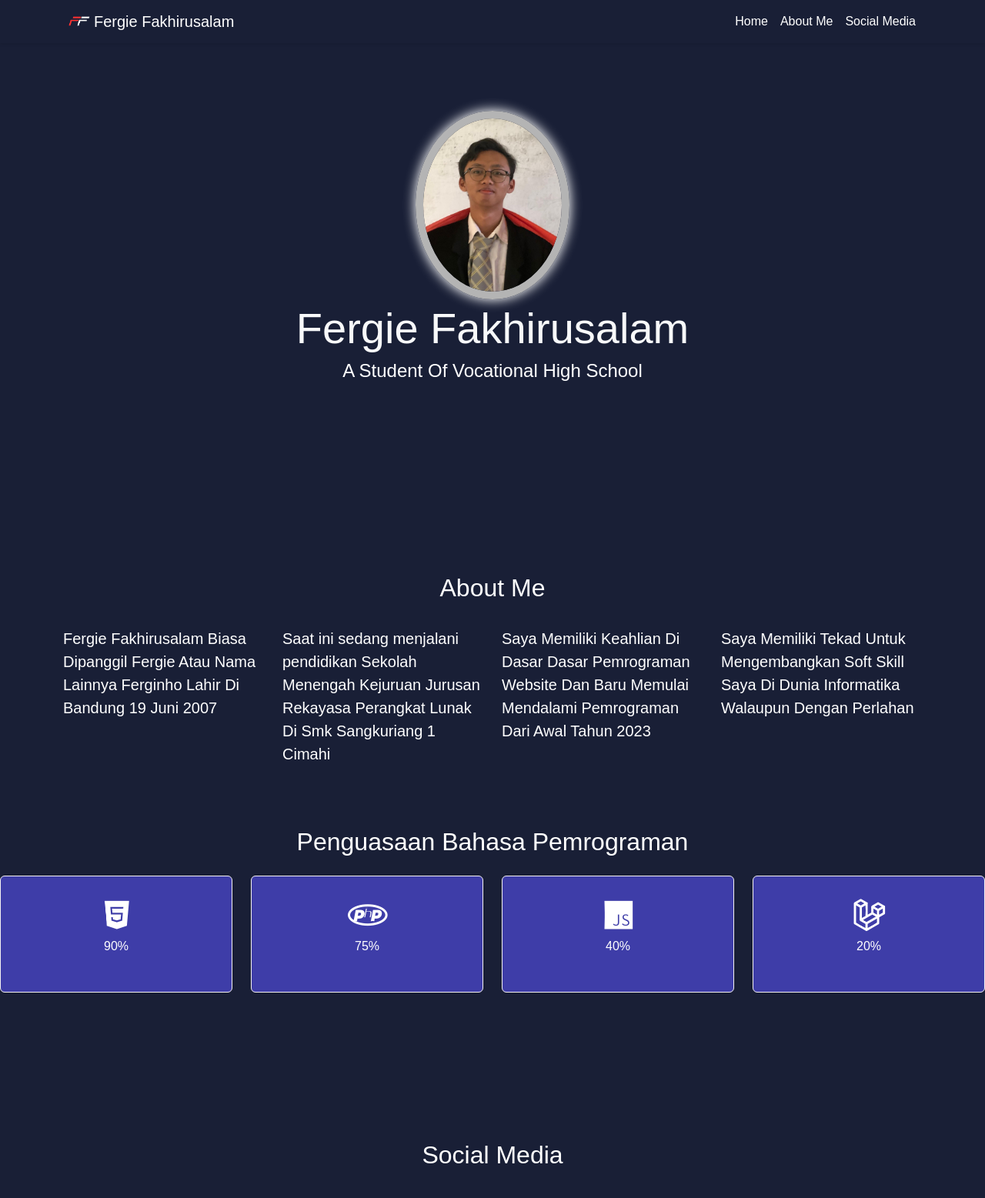
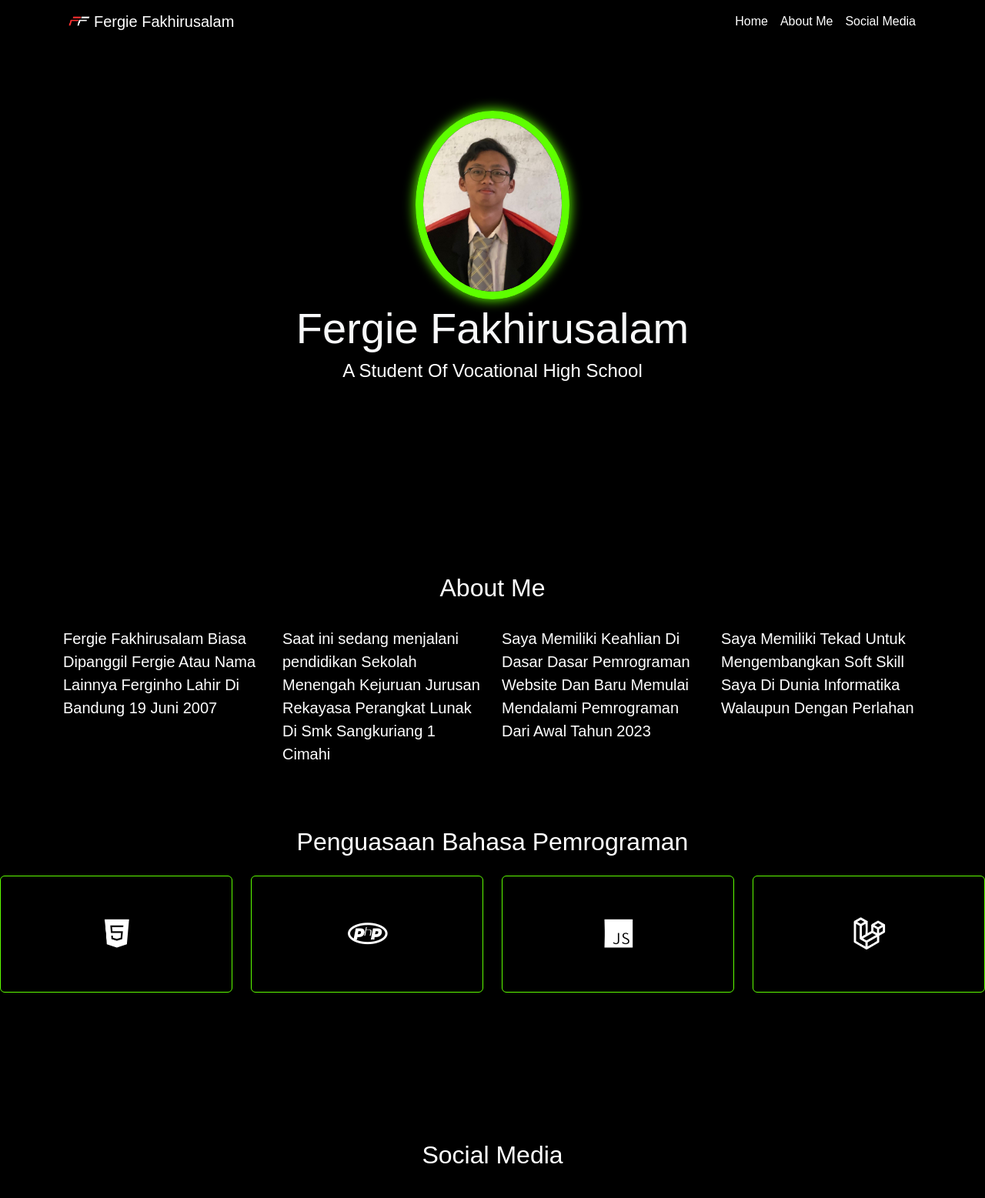
Before and after one commit to Ferginho77/PortfolioFergie, a plain HTML site: page index.html in a window 1280 px wide. Shown: the top 1557 px of the page at 77% size. Drawn offline with nearby package versions, Linux system fonts and the light colour scheme.

Commit message:
edit warna

```diff
--- a/index.html
+++ b/index.html
@@ -26,7 +26,7 @@
   <!-- header -->
   <nav
   class="navbar navbar-expand-lg fixed-top navbar-dark shadow-sm"
-  style="background-color: #191f36"
+  style="background-color: #000000"
 >
   <div class="container">
     <img class="rounded-circle small-Logo" src="assets/logo.png" width="40px" />
@@ -59,7 +59,7 @@
     alt="LOGO"
     width="200"
     class="rounded-circle mt-5 mb-1"
-    style="border: 10px solid #b4b4b4; box-shadow: 0 0 15px 1px #ffffff"
+    style="border: 10px solid #5eff00; box-shadow: 0 0 15px 1px #5eff00"
   />
   <h1 class="display-4 text-light">Fergie Fakhirusalam
   </h1>
@@ -111,45 +111,45 @@
   </div>
   <div class="row" data-aos="fade-up">
     <div class="col-md-3 mb-3">
-      <div class="card" style="background-color: #3e3da8">
+      <div class="card" style="background-color: #000000">
         <div class="card-bio">
           <div class="number">
             <i class="fa-brands fa-html5"></i>
-            <p class="mt-2">90%</p>
           </div>
         </div>
       </div>
     </div>
     <div class="col-md-3 mb-3">
-      <div class="card" style="background-color: #3e3da8">
+      <div class="card" style="background-color: #000000">
         <div class="card-bio">
           <div class="number">
             <i class="fa-brands fa-php"></i>
-            <p class="mt-2">75%</p>
+
           </div>
         </div>
       </div>
     </div>
     <div class="col-md-3 mb-3">
-      <div class="card" style="background-color: #3e3da8">
+      <div class="card" style="background-color: #000000">
         <div class="card-bio">
           <div class="number">
             <i class="fa-brands fa-js"></i>
-            <p class="mt-2">40%</p>
+
           </div>
         </div>
       </div>
     </div>
     <div class="col-md-3 mb-3">
-      <div class="card" style="background-color: #3e3da8">
+      <div class="card" style="background-color: #000000">
         <div class="card-bio">
           <div class="number">
             <i class="fa-brands fa-laravel"></i>
-            <p class="mt-2">20%</p>
+
           </div>
         </div>
       </div>
     </div>
+
   </div>
   <div class="medsos-section" id="section_3">
     <div class="container mt-5 text-light">
--- a/layouts/style.css
+++ b/layouts/style.css
@@ -12,7 +12,7 @@
 }
 
 :root {
-  --bg-color: #191f36;
+  --bg-color: #000000;
   --text-color: #fff;
 }
 
@@ -24,6 +24,11 @@ body {
 
 section {
   padding-top: 6rem;
+}
+
+.nav-link:hover {
+  color: #5eff00;
+  text-shadow: 0 0 10px#5eff00;
 }
 
 .home-section {
@@ -81,8 +86,8 @@ section {
 }
 
 .card:hover {
-  border: 1px solid #fff;
-  box-shadow: 0px 0px 20px 1px #fff;
+  border: 1px solid #5eff00;
+  box-shadow: 0px 0px 20px 1px #5eff00;
 }
 
 .medsos-section {
@@ -91,14 +96,14 @@ section {
 
 .card {
   background-color: transparent;
-  border: 1px solid #f5f2f2;
+  border: 1px solid #5eff00;
   transition: box-shadow 0.2s ease-in-out, border 0.2s ease-in-out;
   color: white;
 }
 
 .card:hover {
   border: 1px solid #fff;
-  box-shadow: 0px 0px 20px 1px #fff;
+  box-shadow: 0px 0px 20px 1px #5eff00;
 }
 
 .card-medsos {
@@ -106,13 +111,14 @@ section {
 }
 
 .btn {
-  border: 1px solid #71cdf1;
+  border: 1px solid #fff;
   color: #ffffff;
 }
 
 .btn:hover {
   box-shadow: 0 0 10px 1px #d3d3d3;
-  background-color: #0957ff;
+  background-color: #5eff00;
+  color: #000000;
 }
 
 .footer {
@@ -131,8 +137,8 @@ section {
 }
 
 .footer a:hover {
-  color: #0957ff;
-  text-shadow: 0 0 10px #0957ff;
+  color: #5eff00;
+  text-shadow: 0 0 10px #5eff00;
 }
 
 .footer-link-item {
```
